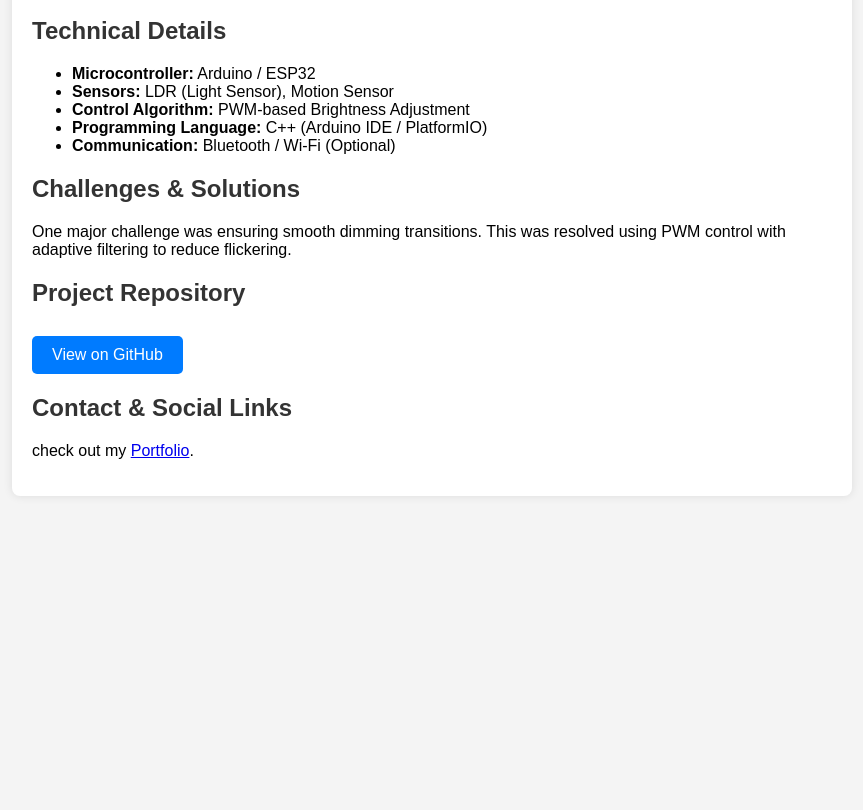
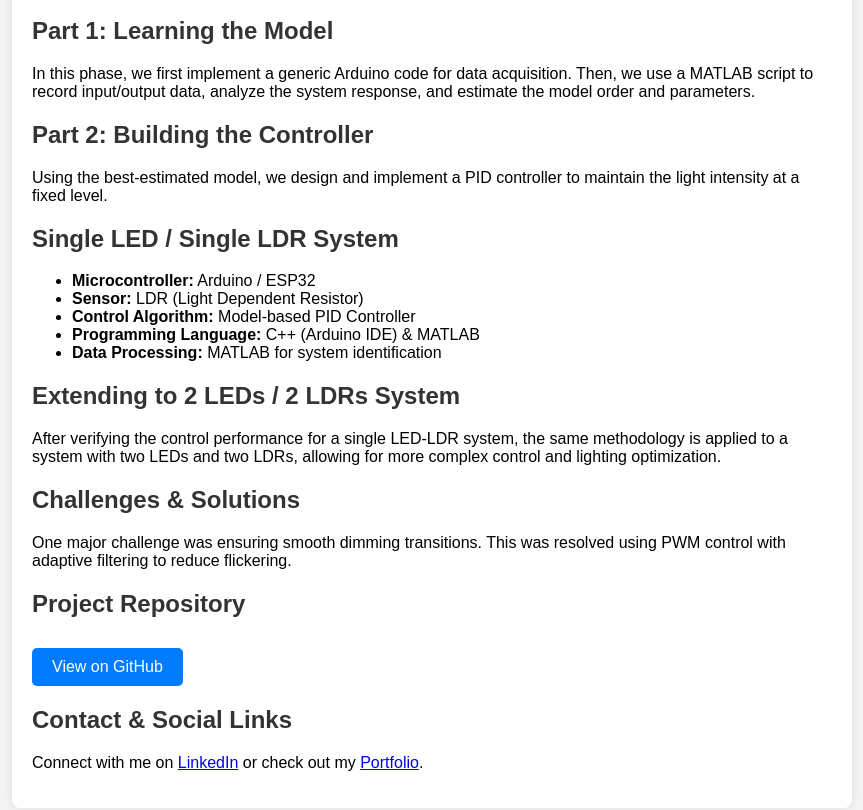
Before and after one commit to Anas-Alhashimi/LED-LDR-control-System, a plain HTML site: page index.html in a window 1280 px wide. Shown: the part 532-1342 px from the top of the page, without its empty margins (208-1071 px from the left). Before the commit the page ends 1048 px from the top, so only its background shows below. Drawn offline with Linux system fonts and the light colour scheme.

Commit message:
Update index.html

```diff
--- a/index.html
+++ b/index.html
@@ -23,14 +23,23 @@
             <iframe width="100%" height="315" src="https://www.youtube.com/embed/YOUR_VIDEO_ID" frameborder="0" allowfullscreen></iframe>
         </div>
 
-        <h2>Technical Details</h2>
+        <h2>Part 1: Learning the Model</h2>
+        <p>In this phase, we first implement a generic Arduino code for data acquisition. Then, we use a MATLAB script to record input/output data, analyze the system response, and estimate the model order and parameters.</p>
+
+        <h2>Part 2: Building the Controller</h2>
+        <p>Using the best-estimated model, we design and implement a PID controller to maintain the light intensity at a fixed level.</p>
+
+        <h2>Single LED / Single LDR System</h2>
         <ul>
             <li><strong>Microcontroller:</strong> Arduino / ESP32</li>
-            <li><strong>Sensors:</strong> LDR (Light Sensor), Motion Sensor</li>
-            <li><strong>Control Algorithm:</strong> PWM-based Brightness Adjustment</li>
-            <li><strong>Programming Language:</strong> C++ (Arduino IDE / PlatformIO)</li>
-            <li><strong>Communication:</strong> Bluetooth / Wi-Fi (Optional)</li>
+            <li><strong>Sensor:</strong> LDR (Light Dependent Resistor)</li>
+            <li><strong>Control Algorithm:</strong> Model-based PID Controller</li>
+            <li><strong>Programming Language:</strong> C++ (Arduino IDE) & MATLAB</li>
+            <li><strong>Data Processing:</strong> MATLAB for system identification</li>
         </ul>
+
+        <h2>Extending to 2 LEDs / 2 LDRs System</h2>
+        <p>After verifying the control performance for a single LED-LDR system, the same methodology is applied to a system with two LEDs and two LDRs, allowing for more complex control and lighting optimization.</p>
 
         <h2>Challenges & Solutions</h2>
         <p>One major challenge was ensuring smooth dimming transitions. This was resolved using PWM control with adaptive filtering to reduce flickering.</p>
@@ -39,7 +48,7 @@
         <a href="https://github.com/yourusername/led-control-system" class="btn" target="_blank">View on GitHub</a>
 
         <h2>Contact & Social Links</h2>
-        <p>check out my <a href="https://yourportfolio.com" target="_blank">Portfolio</a>.</p>
+        <p>Connect with me on <a href="https://linkedin.com/in/yourprofile" target="_blank">LinkedIn</a> or check out my <a href="https://yourportfolio.com" target="_blank">Portfolio</a>.</p>
     </div>
 </body>
 </html>
```
